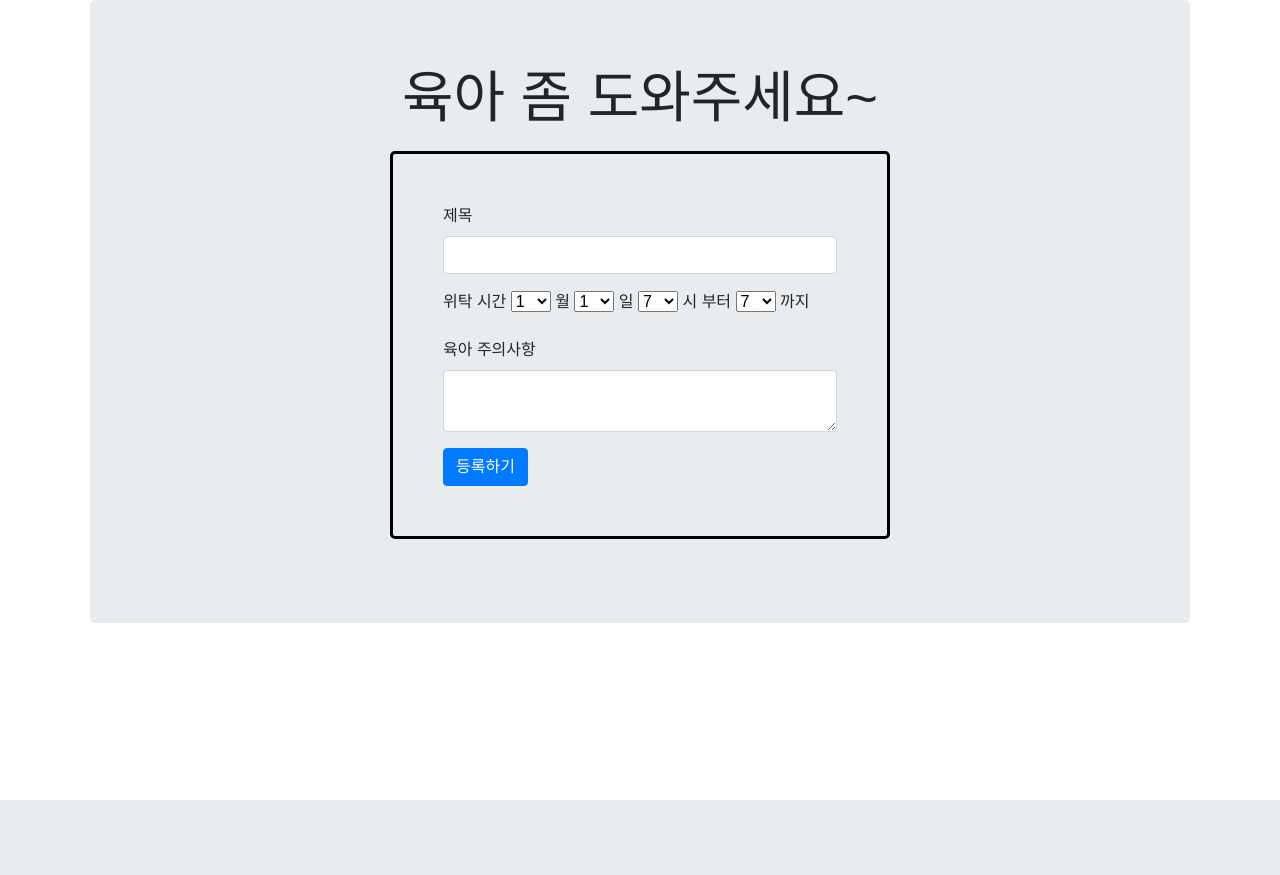
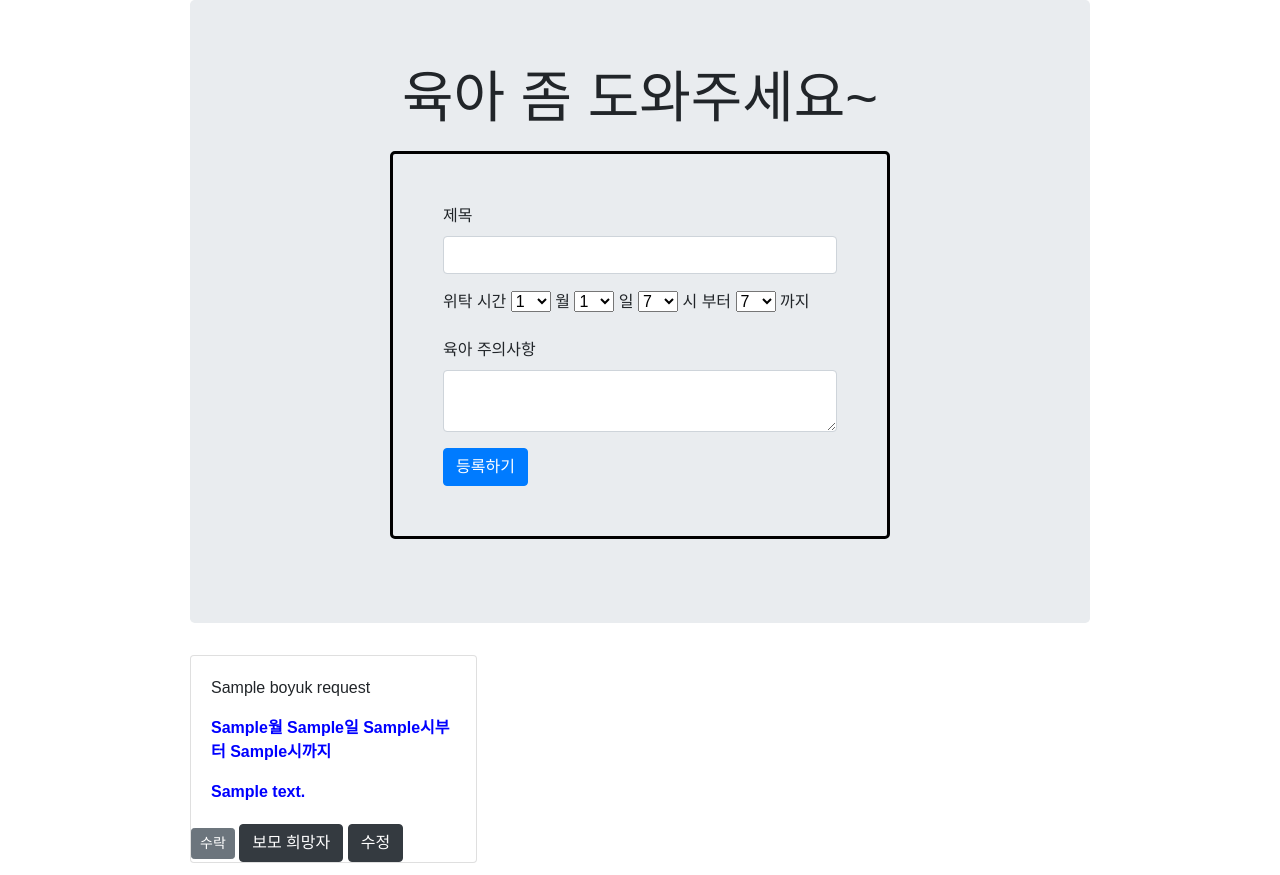
Before and after one commit to gitddabong/jungle_kids, a Flask app: page / in a window 1280 px wide. Before the commit the page ends 800 px from the top, so only its background shows below. Run offline with Flask 2, Linux system fonts and the light colour scheme; a database or web service that is not in the repository returns one stand-in record (values such as "Sample title"); data that the repository does not hold is empty; some web fonts are replaced.

```diff
--- a/app.py
+++ b/app.py
@@ -10,46 +10,41 @@ db = client.dbkids
 
 @app.route('/')
 def home():
-    return render_template('index.html')
+    # 여기서 등록된 달을 기준으로 오름차순 정렬을 하는데, 연도가 적혀있지 않아 가장 빨리 들어온 의뢰인지 정확히 알 수 없으므로 질문태클을 받을 수 있으니 이 부분은 설명을 해야 함.
+    result = list(db.boyuk_requests.find({}, {'_id': 0}))
+
+    #return render_template('index.html')
+    return render_template('index.html', results=result)
+
 
 @app.route('/memo', methods=['POST'])
 def post_article():
-    '''
-    # 1. 클라이언트로부터 데이터를 받기
-    url_receive = request.form['url_give']  # 클라이언트로부터 url을 받는 부분
-    comment_receive = request.form['comment_give']  # 클라이언트로부터 comment를 받는 부분
+    title_receive = request.form['title_give']
+    startMonth_receive = request.form['startMonth_give']
+    startDay_receive = request.form['startDay_give']
+    startHour_receive = request.form['startHour_give']
+    endHour_receive = request.form['endHour_give']
+    comment_receive = request.form['comment_give']
+    boyuk_requests = {
+        'title': title_receive,
+        'startMonth': startMonth_receive,
+        'startDay': startDay_receive,
+        'startHour': startHour_receive,
+        'endHour': endHour_receive,
+        'comment': comment_receive
+    }
 
-    # 2. meta tag를 스크래핑하기
-    headers = {
-        'User-Agent': 'Mozilla/5.0 (Windows NT 10.0; Win64; x64)AppleWebKit/537.36 (KHTML, like Gecko) Chrome/73.0.3683.86 Safari/537.36'}
-    data = requests.get(url_receive, headers=headers)
-    soup = BeautifulSoup(data.text, 'html.parser')
-
-    og_image = soup.select_one('meta[property="og:image"]')
-    og_title = soup.select_one('meta[property="og:title"]')
-    og_description = soup.select_one('meta[property="og:description"]')
-
-    url_title = og_title['content']
-    url_description = og_description['content']
-    url_image = og_image['content']
-
-    article = {'url': url_receive, 'title': url_title, 'desc': url_description, 'image': url_image,
-               'comment': comment_receive}
-
-    # 3. mongoDB에 데이터를 넣기
-    db.articles.insert_one(article)
+    db.boyuk_requests.insert_one(boyuk_requests)
 
     return jsonify({'result': 'success'})
-    '''
 
+"""
 @app.route('/memo', methods=['GET'])
 def read_articles():
-    '''
-    # 1. mongoDB에서 _id 값을 제외한 모든 데이터 조회해오기 (Read)
-    result = list(db.articles.find({}, {'_id': 0}))
-    # 2. articles라는 키 값으로 article 정보 보내주기
-    return jsonify({'result': 'success', 'articles': result})
-    '''
+    result = list(db.boyuk_requests.find({}, {'_id': 0}))
+    #return jsonify({'result': 'success', 'articles': result})
+    return render_template('index.html', results=result)
+"""
 
 if __name__ == '__main__':
     app.run('0.0.0.0', port=5000, debug=True)
--- a/templates/index.html
+++ b/templates/index.html
@@ -33,7 +33,7 @@
             }
 
             .wrap {
-                width: 1100px;
+                width: 900px;
                 margin: auto;
             }
 
@@ -59,35 +59,77 @@
 
         </style>
         <script>
+            /*
             $(document).ready(function () {
                 $("#cards-box").html("");
-                showArticles();
-            });
+                //showArticles();
+            }); */
 
-            function openClose() {
+            let $item = $('.card', function() {
+                let index = $item.index(this)
+                console.log(index)
+            })
+
+            function openClose(index) {
                 // id 값 post-box의 display 값이 block 이면(= 눈에 보이면)
-                if ($("#post-box").css("display") == "block") {
+                if ($("#card-chooseBox"+index).css("display") == "block") {
                     // post-box를 가리고
-                    $("#post-box").hide();
+                    $("#card-chooseBox"+index).hide();
                     // 다시 버튼을 클릭하면, 박스 열기를 할 수 있게 텍스트 바꿔두기
-                    $("#btn-post-box").text("포스팅 박스 열기");
+                    //$("#sitter").text("닫기");
                 } else {
                     // 아니면(눈에 보이지 않으면) post-box를 펴라
-                    $("#post-box").show();
+                    $("#card-chooseBox"+index).show();
                     // 다시 버튼을 클릭하면, 박스 닫기를 할 수 있게 텍스트 바꿔두기
-                    $("#btn-post-box").text("포스팅 박스 닫기");
+                    //$("#btn-post-box"+index).text("포스팅 박스 닫기");
                 }
             }
 
+            function choose(index){
+                let name = "gitddabong"
+
+                $.ajax({
+                    type: "POST",
+                    url: "/memo",
+                    data: {
+                        name_give: name,
+                    }, // 데이터를 주는 방법
+                    success: function (response) { // 성공하면
+                        if (response["result"] == "success") {
+                            alert("포스팅 성공!");
+                            // 3. 성공 시 페이지 새로고침하기
+                            window.location.reload();
+                        } else {
+                            alert("서버 오류!")
+                        }
+                    }
+                })
+
+            }
+
             function postArticle() {
-                let url = $("#post-url").val();
-                let comment = $("#post-comment").val();
+                let title = $("#post-title").val()
+                let target = document.getElementById("start-month")
+                let startMonth = target.options[target.selectedIndex].text
+                target = document.getElementById("start-day")
+                let startDay = target.options[target.selectedIndex].text
+                target = document.getElementById("start-hour")
+                let startHour = target.options[target.selectedIndex].text
+                target = document.getElementById("end-hour")
+                let endHour = target.options[target.selectedIndex].text
+                let comment = $("#post-comment").val()
 
-                // 2. memo에 POST 방식으로 메모 생성 요청하기
                 $.ajax({
-                    type: "POST", // POST 방식으로 요청하겠다.
-                    url: "/memo", // /memo라는 url에 요청하겠다.
-                    data: {url_give: url, comment_give: comment}, // 데이터를 주는 방법
+                    type: "POST",
+                    url: "/memo",
+                    data: {
+                        title_give: title,
+                        startMonth_give: startMonth,
+                        startDay_give: startDay,
+                        startHour_give: startHour,
+                        endHour_give: endHour,
+                        comment_give: comment
+                    }, // 데이터를 주는 방법
                     success: function (response) { // 성공하면
                         if (response["result"] == "success") {
                             alert("포스팅 성공!");
@@ -99,33 +141,50 @@
                     }
                 })
             }
-
+/*
             function showArticles() {
                 $.ajax({
                     type: "GET",
                     url: "/memo",
                     data: {},
                     success: function (response) {
+
                         let articles = response["articles"];
                         console.log(articles);
                         for (let i = 0; i < articles.length; i++) {
-                            makeCard(articles[i]["image"], articles[i]["url"], articles[i]["title"], articles[i]["desc"], articles[i]["comment"]);
+                            makeCard(
+                                i,
+                                articles[i]["title"],
+                                articles[i]["comment"],
+                                articles[i]["startMonth"],
+                                articles[i]["startDay"],
+                                articles[i]["startHour"],
+                                articles[i]["endHour"]
+                            );
                         }
+
                     }
                 })
-            }
+            }*/
 
-            function makeCard(image, url, title, desc, comment) {
-                let tempHtml = `<div class="card">
-                        <img class="card-img-top" src="${image}" alt="Card image cap">
+            function makeCard(index, title, comment, startMonth, startDay, startHour, endHour) {
+                let tempHtml = `<div class="card" id="card${index}">
                     <div class="card-body">
-                        <a href="${url}" target="_blank" class="card-title">${title}</a>
-                        <p class="card-text">${desc}</p>
+                        <p class="card-text title">${title}</p>
+                        <p class="card-text comment">${startMonth}월 ${startDay}일 ${startHour}시부터 ${endHour}시까지</p>
                         <p class="card-text comment">${comment}</p>
+                    </div>
+                    <div>
+                        <button type="button" onclick="" class="btn btn-sm btn-secondary">수락</button>
+                        <button id="sitter" type="button" onclick="openClose(${index})" class="btn btn-dark" >보모 희망자</button>
+                        <button type="button" onclick="" class="btn btn-dark" >수정</button>
+                    </div>
+                    <div id="card-chooseBox${index}" style="display: none">
+                        반복문으로 라디오버튼 만들기
+                        <button type="button" onclick="choose(${index})" class="btn btn-dark" >선택</button>
                     </div>
                 </div>`;
                 $("#cards-box").append(tempHtml);
-
             }
         </script>
 
@@ -138,12 +197,12 @@
 
                 <div id="post-box">
                     <div class="form-group">
-                        <label for="post-url">제목</label>
-                        <input id="post-url" class="form-control" placeholder="">
+                        <label for="post-title">제목</label>
+                        <input id="post-title" class="form-control" placeholder="">
                     </div>
                     <div class="form-group">
-                        <label for="post-url">위탁 시간</label>
-                        <select name="start-hour">
+                        <label for="post-times">위탁 시간</label>
+                        <select id="start-month">
                             <option value="">1</option>
                             <option value="">2</option>
                             <option value="">3</option>
@@ -159,7 +218,7 @@
                         </select>
                         월
 
-                        <select name="start-hour">
+                        <select id="start-day">
                             <option value="">1</option>
                             <option value="">2</option>
                             <option value="">3</option>
@@ -194,7 +253,7 @@
                         </select>
                         일
 
-                        <select name="start-hour">
+                        <select id="start-hour">
                             <option value="">7</option>
                             <option value="">8</option>
                             <option value="">9</option>
@@ -211,7 +270,7 @@
                             <option value="">20</option>
                         </select>
                         시 부터
-                        <select name="end-hour">
+                        <select id="end-hour">
                             <option value="">7</option>
                             <option value="">8</option>
                             <option value="">9</option>
@@ -233,10 +292,11 @@
                         <label for="post-comment">육아 주의사항</label>
                         <textarea id="post-comment" class="form-control" rows="2"></textarea>
                     </div>
-                    <button type="button" class="btn btn-primary" onclick="postmemo()">등록하기</button>
+                    <button type="button" class="btn btn-primary" onclick="postArticle()">등록하기</button>
                 </div>
             </div>
             <div id="cards-box" class="card-columns">
+                <!--
                 <div class="card">
                     <div class="card-body">
                         <p class="card-text title">제목이 들어갑니다.</p>
@@ -246,10 +306,60 @@
                         <button type="button" onclick="amend('${_id}')" class="btn btn-sm btn-secondary">수정</button>
                         <button type="button" onclick="deletememo('${_id}')" class="btn btn-dark">삭제</button>
                     </div>
+                </div>
+
+                <div class="card">
+                    <div class="card-body">
+                        <p class="card-text title">제목</p>
+                        <p class="card-text comment">몇월 며칠 몇시부터 몇시까지</p>
+                        <p class="card-text comment">주의사항</p>
+                    </div>
+                    <div>
+                        <button type="button" onclick="" class="btn btn-sm btn-secondary" >수락</button>
+                        <button id="sitter" type="button" onclick="openClose()" class="btn btn-dark" >보모 희망자</button>
+                        <button type="button" onclick="" class="btn btn-dark" >수정</button>
+                    </div>
+                    <div class="card-chooseBox" style="display: none;">
+                        반복문으로 라디오버튼 만들기
+                        <button type="button" onclick="" class="btn btn-dark" >선택</button>
+                    </div>
+                </div>
+                -->
+                {% for result in results %}
+                {% set i = 1 %}
+                <div class="card" id="card">
+                    <div class="card-body">
+                        <p class="card-text title">{{ result['title'] }}</p>
+                        <p class="card-text comment">{{ result['startMonth'] }}월 {{ result['startDay'] }}일 {{ result['startHour'] }}시부터 {{ result['endHour'] }}시까지</p>
+                        <p class="card-text comment">{{ result['comment'] }}</p>
+                    </div>
+                    <div>
+                        <button type="button" onclick="" class="btn btn-sm btn-secondary">수락</button>
+                        <button type="button" onclick="openClose()" class="btn btn-dark" >보모 희망자</button>
+                        <button type="button" onclick="" class="btn btn-dark">수정</button>
+                    </div>
+                    <div id="card-chooseBox" style="display: none">
+                        반복문으로 라디오버튼 만들기
+                        <button type="button" onclick="choose()" class="btn btn-dark" >선택</button>
+                    </div>
+                </div>
+                {% endfor %}
+
+            </div>
+            <!--
+            <tr>
+                {% for result in results %}
+                <td>{{ result['title'] }}</td>
+                <td>{{ result['startMonth'] }}</td>
+                <td>{{ result['startDay'] }}</td>
+                <td>{{ result['startHour'] }}</td>
+                <td>{{ result['endHour'] }}</td>
+                <td>{{ result['comment'] }}</td>
+                {% endfor %}
+            </tr>
+-->
 
 
         </div>
-            </div>
     </body>
-
 </html>
```
Lines whose indentation alone changed are shown as unchanged.
